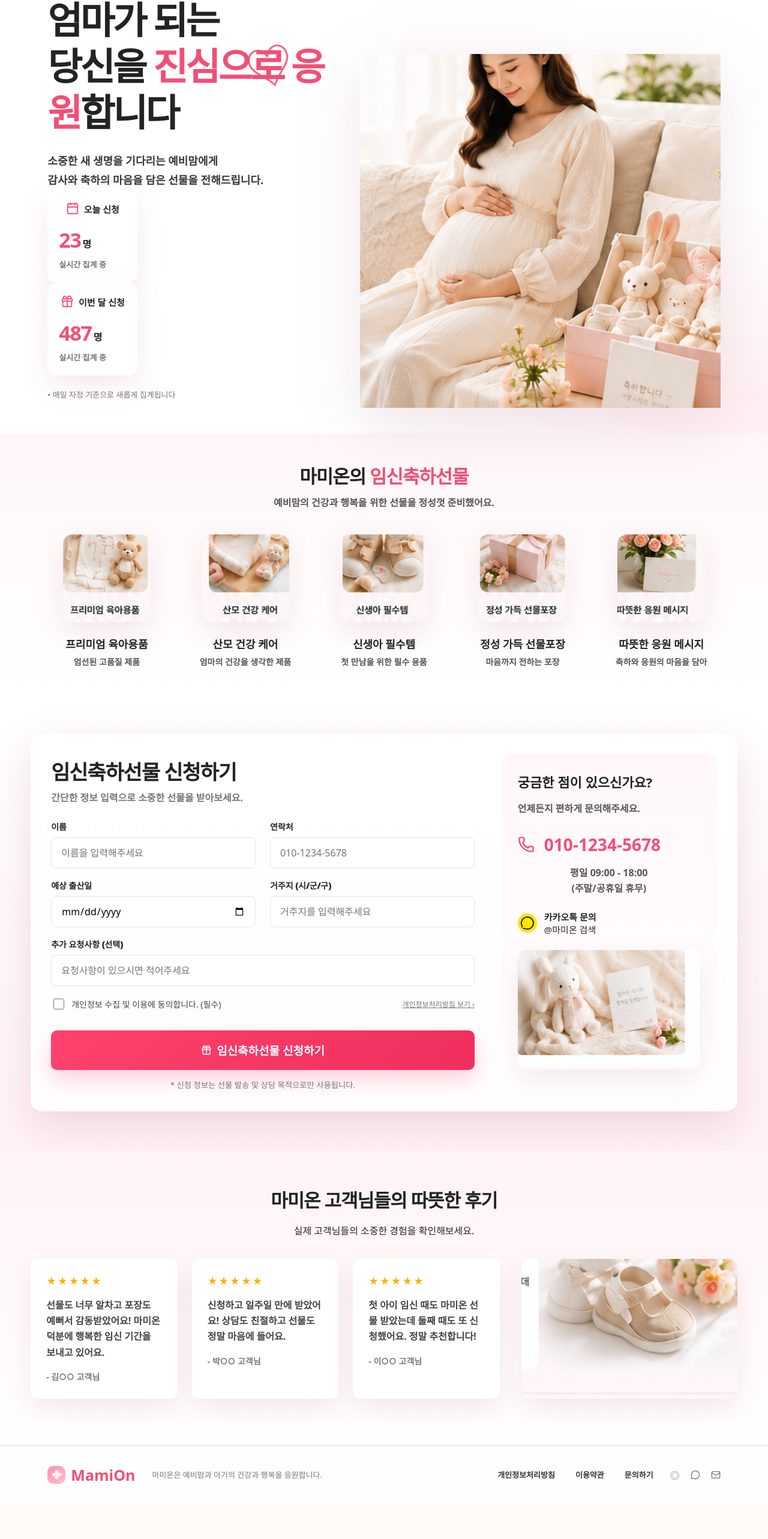
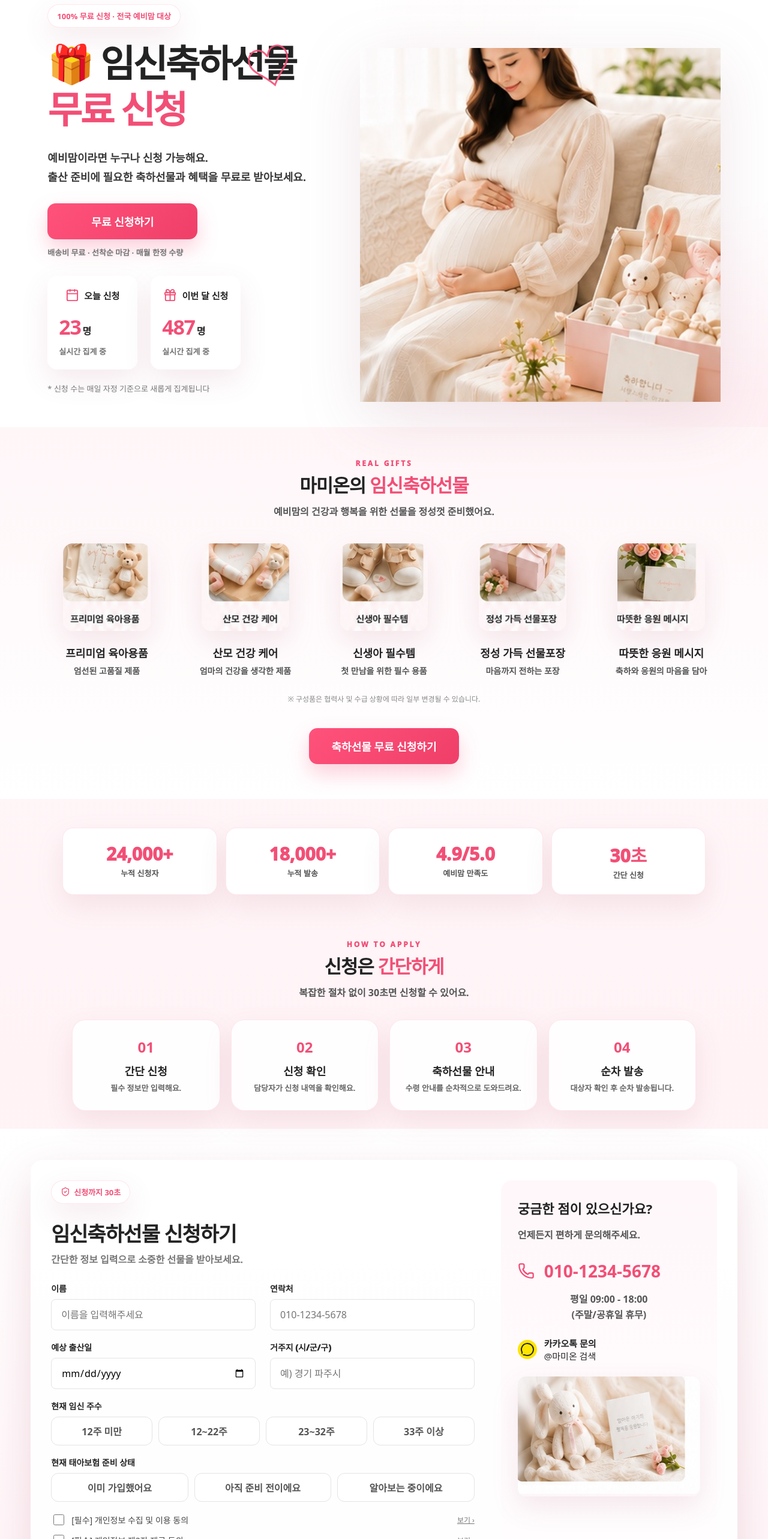
Before and after one commit to junchoi0521-cpu/mamion-3, a React (Vite) app: page / in a window 1280 px wide. Shown: the part 144-2710 px from the top of the page at 60% size. Built offline with nearby package versions, Linux system fonts and the light colour scheme.

Commit message:
Update main.jsx

```diff
--- a/src/main.jsx
+++ b/src/main.jsx
@@ -1,6 +1,6 @@
-import React, { useState } from 'react';
+import React, { useMemo, useState } from 'react';
 import { createRoot } from 'react-dom/client';
-import { Calendar, Gift, Phone, MessageCircle, Star, Check, Menu, Mail } from 'lucide-react';
+import { Calendar, Gift, Phone, MessageCircle, Star, Check, Menu, Mail, ShieldCheck, ChevronDown } from 'lucide-react';
 import './styles.css';
 
 import heroMom from './assets/hero-mom.jpg';
@@ -12,7 +12,7 @@ import giftFlower from './assets/gift-flower.jpg';
 import bunny from './assets/contact-bunny.jpg';
 import reviewShoes from './assets/review-shoes.jpg';
 
-const scrollToApply = () => document.getElementById('apply')?.scrollIntoView({ behavior: 'smooth' });
+const scrollToApply = () => document.getElementById('apply')?.scrollIntoView({ behavior: 'smooth', block: 'start' });
 
 function App() {
   const [today, setToday] = useState(() => Number(localStorage.getItem('mamion_today') || 23));
@@ -32,9 +32,13 @@ function App() {
       <Header />
       <Hero today={today} month={month} />
       <GiftIntro />
+      <TrustBand />
+      <Process />
       <ApplySection onSubmitSuccess={increaseCount} />
       <Reviews />
+      <Faq />
       <Footer />
+      <StickyButton />
     </main>
   );
 }
@@ -48,12 +52,12 @@ function Header() {
       </div>
       <nav className="nav">
         <a href="#gift">선물 소개</a>
-        <a href="#apply">신청 방법</a>
+        <a href="#process">신청 방법</a>
         <a href="#reviews">고객 후기</a>
         <a href="#faq">FAQ</a>
       </nav>
-      <button className="header-cta" onClick={scrollToApply}>임신축하선물 신청하기</button>
-      <button className="mobile-menu"><Menu size={22} /></button>
+      <button className="header-cta" onClick={scrollToApply}>무료 신청하기</button>
+      <button className="mobile-menu" aria-label="메뉴"><Menu size={22} /></button>
     </header>
   );
 }
@@ -62,21 +66,25 @@ function Hero({ today, month }) {
   return (
     <section className="hero">
       <div className="hero-left">
+        <p className="eyebrow">100% 무료 신청 · 전국 예비맘 대상</p>
         <h1>
-          엄마가 되는<br />
-          당신을 <strong>진심으로 응원</strong>합니다
+          <span>🎁 임신축하선물</span><br />
+          <strong>무료 신청</strong>
         </h1>
         <div className="heart-doodle">♡</div>
         <p className="hero-desc">
-          소중한 새 생명을 기다리는 예비맘에게<br />
-          감사와 축하의 마음을 담은 선물을 전해드립니다.
+          예비맘이라면 누구나 신청 가능해요.<br />
+          출산 준비에 필요한 축하선물과 혜택을 무료로 받아보세요.
         </p>
 
-        <div className="stats-row">
-          <StatCard icon={<Calendar size={22} />} label="오늘 신청" value={today} />
-          <StatCard icon={<Gift size={22} />} label="이번 달 신청" value={month} />
+        <button className="hero-cta" onClick={scrollToApply}>무료 신청하기</button>
+        <p className="hero-sub">배송비 무료 · 선착순 마감 · 매월 한정 수량</p>
+
+        <div className="hero-stats">
+          <StatCard icon={<Calendar size={23}/>} label="오늘 신청" value={today} />
+          <StatCard icon={<Gift size={23}/>} label="이번 달 신청" value={month} />
         </div>
-        <p className="micro-note">• 매일 자정 기준으로 새롭게 집계됩니다</p>
+        <p className="notice">* 신청 수는 매일 자정 기준으로 새롭게 집계됩니다</p>
       </div>
       <div className="hero-right">
         <img src={heroMom} alt="임산부와 임신축하선물" />
@@ -107,6 +115,7 @@ function GiftIntro() {
   return (
     <section id="gift" className="gift-section">
       <div className="title-center">
+        <p className="section-label">REAL GIFTS</p>
         <h2>마미온의 <strong>임신축하선물</strong></h2>
         <p>예비맘의 건강과 행복을 위한 선물을 정성껏 준비했어요.</p>
       </div>
@@ -119,45 +128,100 @@ function GiftIntro() {
           </article>
         ))}
       </div>
+      <p className="gift-note">※ 구성품은 협력사 및 수급 상황에 따라 일부 변경될 수 있습니다.</p>
+      <button className="section-cta" onClick={scrollToApply}>축하선물 무료 신청하기</button>
+    </section>
+  );
+}
+
+function TrustBand() {
+  const items = [
+    ['24,000+', '누적 신청자'],
+    ['18,000+', '누적 발송'],
+    ['4.9/5.0', '예비맘 만족도'],
+    ['30초', '간단 신청'],
+  ];
+  return (
+    <section className="trust-band">
+      {items.map(([num, label]) => (
+        <div className="trust-card" key={label}>
+          <strong>{num}</strong>
+          <span>{label}</span>
+        </div>
+      ))}
+    </section>
+  );
+}
+
+function Process() {
+  const steps = [
+    ['01', '간단 신청', '필수 정보만 입력해요.'],
+    ['02', '신청 확인', '담당자가 신청 내역을 확인해요.'],
+    ['03', '축하선물 안내', '수령 안내를 순차적으로 도와드려요.'],
+    ['04', '순차 발송', '대상자 확인 후 순차 발송됩니다.'],
+  ];
+  return (
+    <section id="process" className="process-section">
+      <div className="title-center">
+        <p className="section-label">HOW TO APPLY</p>
+        <h2>신청은 <strong>간단하게</strong></h2>
+        <p>복잡한 절차 없이 30초면 신청할 수 있어요.</p>
+      </div>
+      <div className="process-grid">
+        {steps.map(([num, title, desc]) => (
+          <article className="process-card" key={num}>
+            <b>{num}</b>
+            <h3>{title}</h3>
+            <p>{desc}</p>
+          </article>
+        ))}
+      </div>
     </section>
   );
 }
 
 function ApplySection({ onSubmitSuccess }) {
   const [form, setForm] = useState({
-    name: '', phone: '', dueDate: '', region: '', request: '', agree: false,
+    name: '', phone: '', dueDate: '', region: '', weeks: '', insurance: '', privacy: false, thirdParty: false, marketing: false,
   });
   const [done, setDone] = useState(false);
+  const [loading, setLoading] = useState(false);
   const update = (key, value) => setForm((prev) => ({ ...prev, [key]: value }));
 
   async function submit(e) {
     e.preventDefault();
-    if (!form.name || !form.phone || !form.dueDate || !form.region || !form.agree) {
-      alert('필수 항목을 입력하고 개인정보 동의에 체크해주세요.');
+    if (!form.name || !form.phone || !form.dueDate || !form.region || !form.weeks || !form.insurance) {
+      alert('필수 항목을 모두 입력해주세요.');
+      return;
+    }
+    if (!form.privacy || !form.thirdParty) {
+      alert('필수 동의 항목을 체크해주세요.');
       return;
     }
 
+    setLoading(true);
     const body = new URLSearchParams({
       'form-name': 'mamion-application',
       name: form.name,
       phone: form.phone,
       dueDate: form.dueDate,
       region: form.region,
-      request: form.request,
-      agree: String(form.agree),
+      weeks: form.weeks,
+      insurance: form.insurance,
+      privacy: String(form.privacy),
+      thirdParty: String(form.thirdParty),
+      marketing: String(form.marketing),
     }).toString();
 
     try {
-      await fetch('/', {
-        method: 'POST',
-        headers: { 'Content-Type': 'application/x-www-form-urlencoded' },
-        body,
-      });
+      await fetch('/', { method: 'POST', headers: { 'Content-Type': 'application/x-www-form-urlencoded' }, body });
       onSubmitSuccess();
       setDone(true);
-      setForm({ name: '', phone: '', dueDate: '', region: '', request: '', agree: false });
+      setForm({ name: '', phone: '', dueDate: '', region: '', weeks: '', insurance: '', privacy: false, thirdParty: false, marketing: false });
     } catch {
       alert('신청 중 오류가 발생했습니다. 잠시 후 다시 시도해주세요.');
+    } finally {
+      setLoading(false);
     }
   }
 
@@ -165,38 +229,44 @@ function ApplySection({ onSubmitSuccess }) {
     <section id="apply" className="apply-section">
       <div className="apply-card">
         <div className="form-area">
+          <span className="apply-badge"><ShieldCheck size={16} /> 신청까지 30초</span>
           <h2>임신축하선물 신청하기</h2>
           <p>간단한 정보 입력으로 소중한 선물을 받아보세요.</p>
-          {done && <div className="success">신청이 완료되었습니다 💝<br />담당자가 순차적으로 안내드릴 예정입니다.</div>}
+          {done && <div className="success">신청이 완료되었습니다 💝<br />신청하신 연락처로 담당자가 축하선물 안내를 위해 연락드릴 예정입니다.</div>}
 
           <form name="mamion-application" method="POST" data-netlify="true" onSubmit={submit}>
             <input type="hidden" name="form-name" value="mamion-application" />
             <div className="form-row">
-              <Field label="이름">
-                <input name="name" value={form.name} onChange={(e) => update('name', e.target.value)} placeholder="이름을 입력해주세요" />
-              </Field>
-              <Field label="연락처">
-                <input name="phone" value={form.phone} onChange={(e) => update('phone', e.target.value)} placeholder="010-1234-5678" />
-              </Field>
+              <Field label="이름"><input name="name" value={form.name} onChange={(e) => update('name', e.target.value)} placeholder="이름을 입력해주세요" /></Field>
+              <Field label="연락처"><input name="phone" value={form.phone} onChange={(e) => update('phone', e.target.value)} placeholder="010-1234-5678" /></Field>
             </div>
             <div className="form-row">
-              <Field label="예상 출산일">
-                <input name="dueDate" type="date" value={form.dueDate} onChange={(e) => update('dueDate', e.target.value)} />
-              </Field>
-              <Field label="거주지 (시/군/구)">
-                <input name="region" value={form.region} onChange={(e) => update('region', e.target.value)} placeholder="거주지를 입력해주세요" />
-              </Field>
+              <Field label="예상 출산일"><input name="dueDate" type="date" value={form.dueDate} onChange={(e) => update('dueDate', e.target.value)} /></Field>
+              <Field label="거주지 (시/군/구)"><input name="region" value={form.region} onChange={(e) => update('region', e.target.value)} placeholder="예) 경기 파주시" /></Field>
             </div>
-            <Field label="추가 요청사항 (선택)">
-              <input name="request" value={form.request} onChange={(e) => update('request', e.target.value)} placeholder="요청사항이 있으시면 적어주세요" />
+
+            <Field label="현재 임신 주수">
+              <div className="chips">
+                {['12주 미만', '12~22주', '23~32주', '33주 이상'].map((v) => (
+                  <button type="button" onClick={() => update('weeks', v)} className={form.weeks === v ? 'active' : ''} key={v}>{v}</button>
+                ))}
+              </div>
             </Field>
-            <label className="agree-line">
-              <input type="checkbox" checked={form.agree} onChange={(e) => update('agree', e.target.checked)} />
-              개인정보 수집 및 이용에 동의합니다. (필수)
-              <a href="#">개인정보처리방침 보기 ›</a>
-            </label>
-            <button className="submit-btn" type="submit"><Gift size={18} /> 임신축하선물 신청하기</button>
-            <small>* 신청 정보는 선물 발송 및 상담 목적으로만 사용됩니다.</small>
+
+            <Field label="현재 태아보험 준비 상태">
+              <div className="chips insurance">
+                {['이미 가입했어요', '아직 준비 전이에요', '알아보는 중이에요'].map((v) => (
+                  <button type="button" onClick={() => update('insurance', v)} className={form.insurance === v ? 'active' : ''} key={v}>{v}</button>
+                ))}
+              </div>
+            </Field>
+
+            <label className="agree-line"><input type="checkbox" checked={form.privacy} onChange={(e) => update('privacy', e.target.checked)} /> [필수] 개인정보 수집 및 이용 동의 <a href="#">보기 ›</a></label>
+            <label className="agree-line"><input type="checkbox" checked={form.thirdParty} onChange={(e) => update('thirdParty', e.target.checked)} /> [필수] 개인정보 제3자 제공 동의 <a href="#">보기 ›</a></label>
+            <label className="agree-line"><input type="checkbox" checked={form.marketing} onChange={(e) => update('marketing', e.target.checked)} /> [선택] 광고성 정보 수신 동의</label>
+
+            <button className="submit-btn" type="submit" disabled={loading}><Gift size={18} /> {loading ? '신청 중...' : '무료 축하선물 신청하기'}</button>
+            <small>* 신청 정보는 선물 안내 및 혜택 안내 목적으로만 사용됩니다.</small>
           </form>
         </div>
         <aside className="contact-area">
@@ -218,14 +288,16 @@ function Field({ label, children }) {
 
 function Reviews() {
   const reviews = [
-    ['선물도 너무 알차고 포장도 예뻐서 감동받았어요! 마미온 덕분에 행복한 임신 기간을 보내고 있어요.', '김○○ 고객님'],
-    ['신청하고 일주일 만에 받았어요! 상담도 친절하고 선물도 정말 마음에 들어요.', '박○○ 고객님'],
-    ['첫 아이 임신 때도 마미온 선물 받았는데 둘째 때도 또 신청했어요. 정말 추천합니다!', '이○○ 고객님'],
+    ['첫 임신이라 뭘 준비해야 할지 몰랐는데 축하선물과 출산 준비 안내를 같이 받을 수 있어서 도움이 많이 됐어요.', '경기 김○○님 / 임신 18주'],
+    ['신청도 간단했고 안내도 친절해서 좋았습니다. 선물도 생각보다 알찼어요.', '서울 이○○님 / 임신 24주'],
+    ['출산 준비하면서 필요한 정보도 함께 받을 수 있어서 좋았어요.', '인천 박○○님 / 임신 31주'],
   ];
   return (
     <section id="reviews" className="reviews-section">
-      <h2>마미온 고객님들의 따뜻한 후기</h2>
-      <p>실제 고객님들의 소중한 경험을 확인해보세요.</p>
+      <div className="title-center">
+        <h2>예비맘들의 <strong>따뜻한 후기</strong></h2>
+        <p>실제 고객님들의 소중한 경험을 확인해보세요.</p>
+      </div>
       <div className="reviews-layout">
         <div className="review-cards">
           {reviews.map(([text, name]) => (
@@ -237,6 +309,30 @@ function Reviews() {
           ))}
         </div>
         <img className="review-image" src={reviewShoes} alt="신생아 신발과 꽃" />
+      </div>
+      <button className="section-cta" onClick={scrollToApply}>후기 보고 무료 신청하기</button>
+    </section>
+  );
+}
+
+function Faq() {
+  const [open, setOpen] = useState(0);
+  const items = [
+    ['정말 무료인가요?', '네. 신청 대상에 해당하는 예비맘께 무료로 안내드립니다.'],
+    ['배송비도 무료인가요?', '네. 별도 배송비 없이 신청 가능합니다.'],
+    ['신청 후 왜 연락이 오나요?', '신청 확인 및 축하선물 안내를 위해 순차적으로 연락드립니다.'],
+    ['전국 신청 가능한가요?', '가능합니다.'],
+  ];
+  return (
+    <section id="faq" className="faq-section">
+      <div className="title-center"><h2>자주 묻는 <strong>질문</strong></h2></div>
+      <div className="faq-list">
+        {items.map(([q, a], i) => (
+          <div className="faq-item" key={q}>
+            <button onClick={() => setOpen(open === i ? null : i)}>Q. {q}<ChevronDown size={18} /></button>
+            {open === i && <p>A. {a}</p>}
+          </div>
+        ))}
       </div>
     </section>
   );
@@ -253,4 +349,8 @@ function Footer() {
   );
 }
 
+function StickyButton() {
+  return <button className="sticky" onClick={scrollToApply}>축하선물 무료 신청하기</button>;
+}
+
 createRoot(document.getElementById('root')).render(<App />);
```
